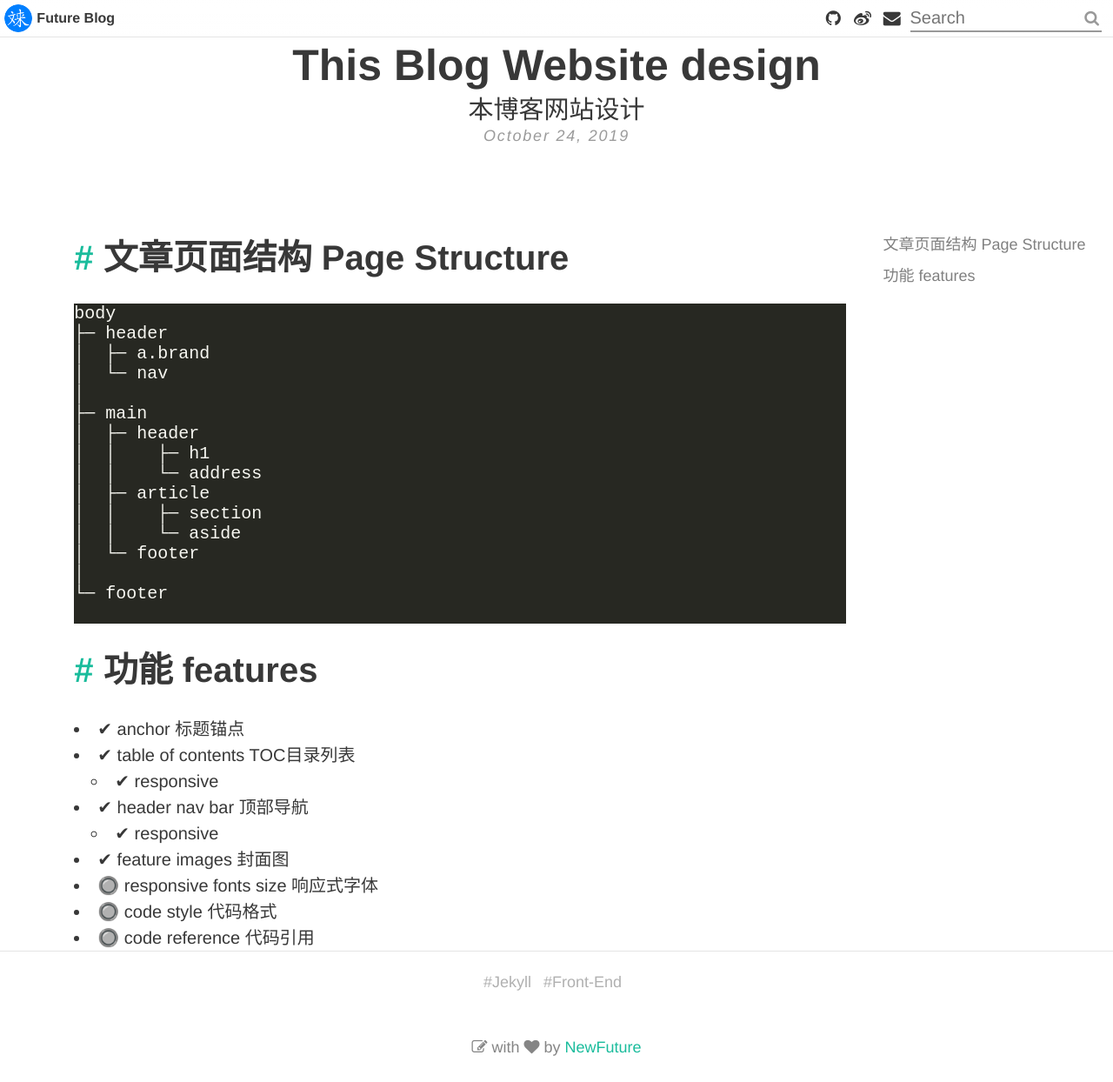
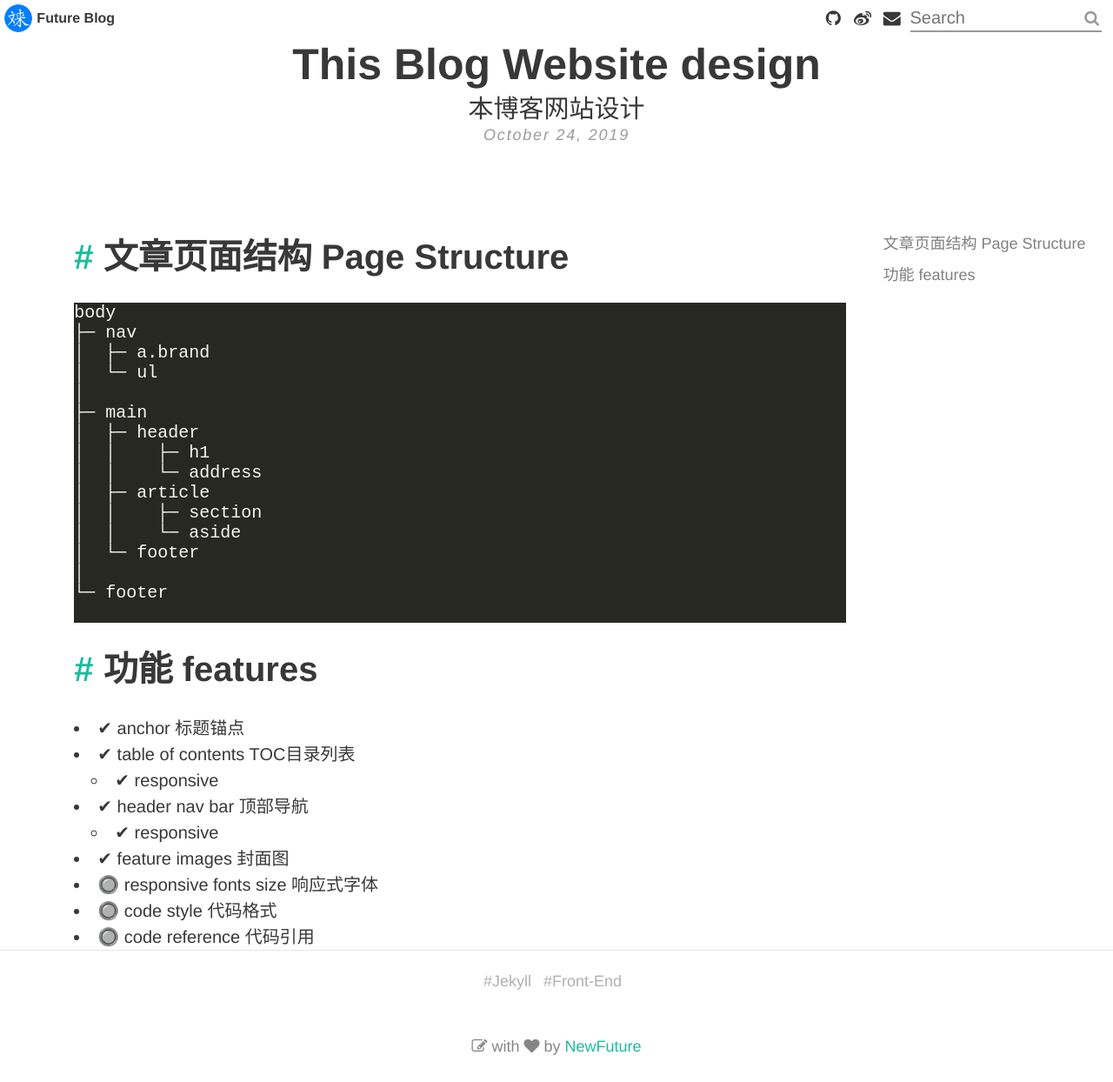
Before and after one commit to NewFuture/blog, a Jekyll site: the page built from _posts/2019-10-24-blog-design.md, in a window 1280 px wide and 1244 px high. Shown: the whole window at 87% size. Built offline with Jekyll 4.4.1, drawn with Linux system fonts in a browser that asks for light colours.

Commit message:
refactor(header): nav only

````diff
--- a/_includes/header.html
+++ b/_includes/header.html
@@ -1,4 +1,4 @@
-<header id="top">
+<nav>
 	<a class="brand" href="{{ site.baseurl }}/">
 	{% if site.theme_settings.gravatar %}
 		<img class="avatar" src="https://secure.gravatar.com/avatar/{{ site.theme_settings.gravatar }}?s=100" alt=""/>
@@ -7,7 +7,6 @@
 	{% endif %}
 		<span class="site-title">{{ site.theme_settings.title }}</span>
 	</a>
-	<nav>
 	<ul>
 		{% for page in site.pages %}
 		{% if page.title and page.hide != true %}
@@ -34,4 +33,3 @@
 		{% endif %}
 	</ul>
 </nav>
-</header>
--- a/_posts/2019-10-24-blog-design.md
+++ b/_posts/2019-10-24-blog-design.md
@@ -12,9 +12,9 @@ tags:
 
 ```
 body
-├─ header
+├─ nav
 │  ├─ a.brand
-│  └─ nav
+│  └─ ul
 │
 ├─ main
 │  ├─ header
--- a/_sass/includes/_header.scss
+++ b/_sass/includes/_header.scss
@@ -1,5 +1,5 @@
 // 网站顶部
-body > header {
+body > nav {
   padding: 0.3rem;
   background: $brand-color;
   background: linear-gradient(
@@ -24,6 +24,7 @@ body > header {
     width: 2rem;
     border-radius: 50%;
     vertical-align: middle;
+    outline: none;
   }
 
   .site-title {
@@ -31,14 +32,15 @@ body > header {
     font-size: 1rem;
     line-height: 2rem;
     height: 2rem;
+    outline: none;
   }
 
   a {
+    outline: none;
     color: $header-link-color;
   }
 
-  & > nav {
-    ul {
+  & > ul {
     margin: 0;
     padding: 0;
     list-style: none;
@@ -100,4 +102,3 @@ body > header {
     color: $search-color;
   }
 }
-}
--- a/_sass/layouts/_posts.scss
+++ b/_sass/layouts/_posts.scss
@@ -99,11 +99,11 @@ header.has-image {
   margin-bottom: 1em;
   padding: $padding-large 0;
   address {
-    margin-top:1em;
+    margin-top: 1em;
     color: rgba($feature-image-text-color, 0.9);
   }
-  &>*{
-    text-shadow: 0 0 0.2em #000,0 0 0.3em gray;
+  & > * {
+    text-shadow: 0 0 0.2em #000, 0 0 0.3em gray;
   }
 }
 
````
Lines whose indentation alone changed are shown as unchanged.
